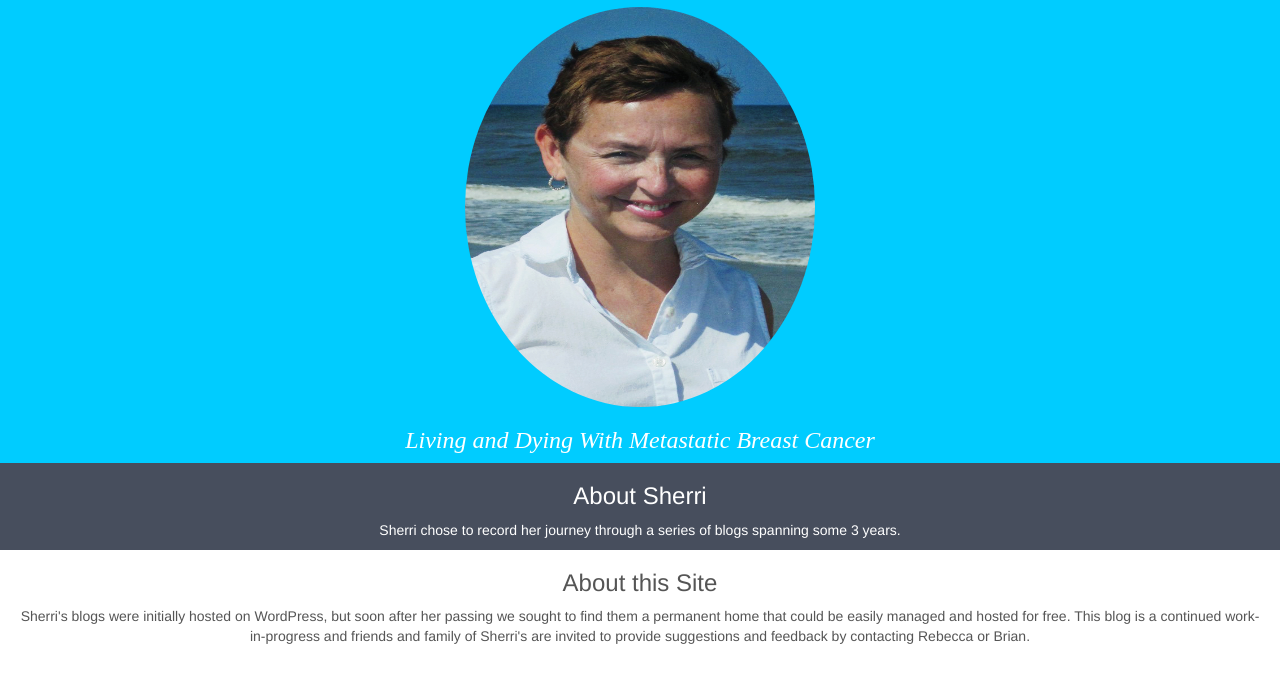
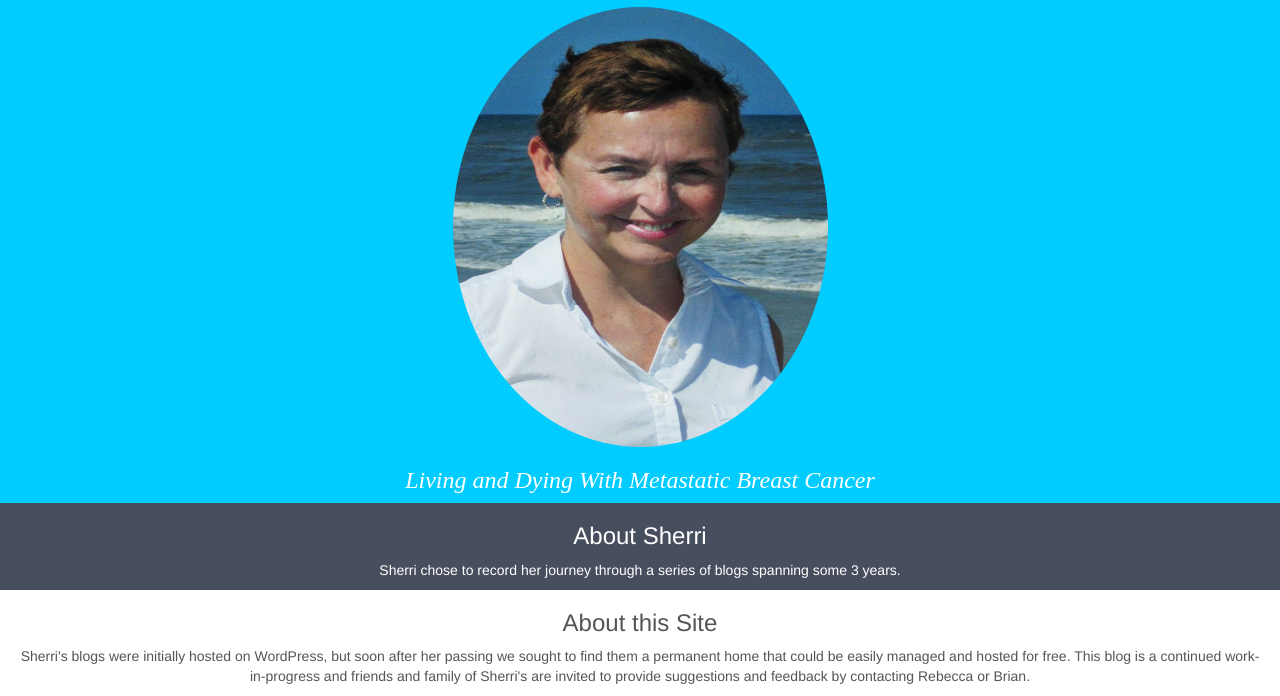
Before and after one commit to sherrifillipo/sherrifillipo.github.io, a plain HTML site: page index.html in a window 1280 px wide. Shown: the part 128-824 px from the top of the page. Before the commit the page ends 800 px from the top, so only its background shows below. Drawn offline with nearby package versions, Linux system fonts and the light colour scheme.

Commit message:
Fix pixel width/height of landing photo

```diff
--- a/index.html
+++ b/index.html
@@ -79,7 +79,7 @@
 
     <div class="container-fluid bg-1 text-center">
         <h2 class="w3-fancyFont">Sherri Fillipo</h2>
-        <img src="sherri.jpg" class="img-circle" alt="Sherri" height="400" width="350">
+        <img src="sherri.jpg" class="img-circle" alt="Sherri" height="440" width="375">
         <h3 class="w3-comicSans"><i>Living and Dying With Metastatic Breast Cancer</i></h3>
     </div>
 
```
